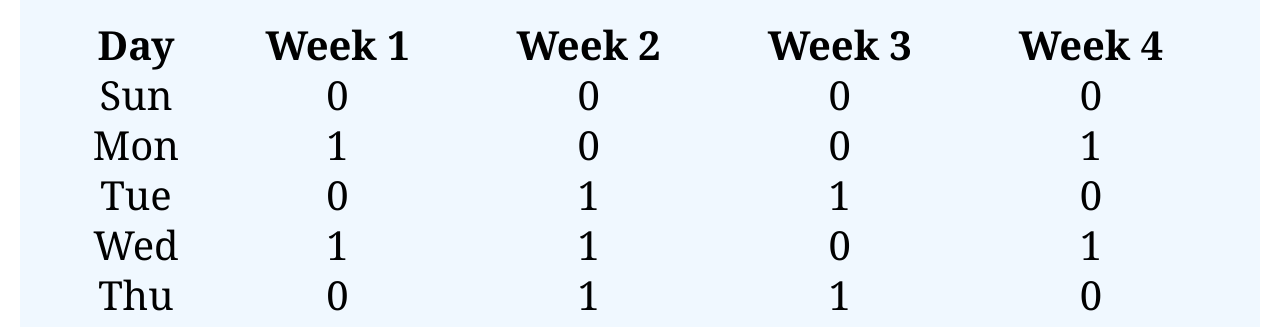
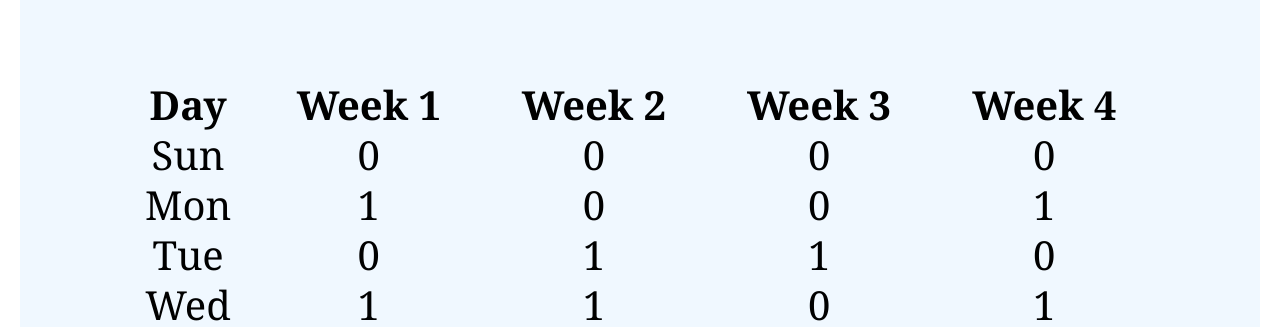
Before and after one commit to myCoalSmells/study_sync, a React (Create React App) app: page /profile in a window 1280 px wide. Shown: the part 608-935 px from the top of the page. Built offline with nearby package versions, Linux system fonts and the light colour scheme.

Commit message:
Changed the Schedule into a function
Better readability

```diff
--- a/src/ProfilePage.js
+++ b/src/ProfilePage.js
@@ -14,9 +14,40 @@ export default function ProfilePage() {
         make sure to send the student's data through to
         the EditProfilePage.
     */
-   const DAYS = 7;
-   const WEEKS = 4;
 
+    // generate the schedule table
+    function generateTableRows() {
+        const daysOfWeek = ['Sun', 'Mon', 'Tue', 'Wed', 'Thu', 'Fri', 'Sat'];
+        const tableRows = [];
+
+        for (let i = 0; i < daysOfWeek.length; i++) {
+            const day = daysOfWeek[i];
+            const availTimes = [];
+
+            // populate availability times for current day
+            for (let j = 0; j < 4; j++) {
+            const index = i + (j * 7);
+            availTimes.push(Student.availTime[index]);
+            }
+
+            // generate table row with availability times for current day
+            tableRows.push(
+            <tr key={day}>
+                <td className={styles.text}>{day}</td>
+                {availTimes.map((time, index) => (
+                <td key={index} className={`${styles.text} ${time ? styles.highlight : ''}`}>{time}</td>
+                ))}
+                <td></td>
+            </tr>
+            );
+        }
+
+        return tableRows;
+    }
+    const styles = {
+        text: PPMod.text,
+        highlight: PPMod.highlight,
+    };
 
 
     // Temp Student Data Format
@@ -55,6 +86,7 @@ export default function ProfilePage() {
             <p>
                 Schedule:
             </p>
+            <div className={PPMod.container}>
                 <table>
                     <thead>
                         <tr>
@@ -66,64 +98,10 @@ export default function ProfilePage() {
                         </tr>
                     </thead>
                     <tbody>
-                    <tr>
-                    <td className={PPMod.text}>Sun</td>
-                        <td className={PPMod.text}>{Student.availTime[0]}</td>
-                        <td className={PPMod.text}>{Student.availTime[7]}</td>
-                        <td className={PPMod.text}>{Student.availTime[14]}</td>
-                        <td className={PPMod.text}>{Student.availTime[21]}</td>
-                    <td></td>
-                    </tr>
-                    <tr>
-                    <td className={PPMod.text}>Mon</td>
-                        <td className={PPMod.text}>{Student.availTime[1]}</td>
-                        <td className={PPMod.text}>{Student.availTime[8]}</td>
-                        <td className={PPMod.text}>{Student.availTime[15]}</td>
-                        <td className={PPMod.text}>{Student.availTime[22]}</td>
-                    <td></td>
-                    </tr>
-                    <tr>
-                    <td className={PPMod.text}>Tue</td>
-                        <td className={PPMod.text}>{Student.availTime[2]}</td>
-                        <td className={PPMod.text}>{Student.availTime[9]}</td>
-                        <td className={PPMod.text}>{Student.availTime[16]}</td>
-                        <td className={PPMod.text}>{Student.availTime[23]}</td>
-                    <td></td>
-                    </tr>
-                    <tr>
-                    <td className={PPMod.text}>Wed</td>
-                        <td className={PPMod.text}>{Student.availTime[3]}</td>
-                        <td className={PPMod.text}>{Student.availTime[10]}</td>
-                        <td className={PPMod.text}>{Student.availTime[17]}</td>
-                        <td className={PPMod.text}>{Student.availTime[24]}</td>
-                    <td></td>
-                    </tr>
-                    <tr>
-                    <td className={PPMod.text}>Thu</td>
-                        <td className={PPMod.text}>{Student.availTime[4]}</td>
-                        <td className={PPMod.text}>{Student.availTime[11]}</td>
-                        <td className={PPMod.text}>{Student.availTime[18]}</td>
-                        <td className={PPMod.text}>{Student.availTime[25]}</td>
-                    <td></td>
-                    </tr>
-                    <tr>
-                    <td className={PPMod.text}>Fri</td>
-                        <td className={PPMod.text}>{Student.availTime[5]}</td>
-                        <td className={PPMod.text}>{Student.availTime[12]}</td>
-                        <td className={PPMod.text}>{Student.availTime[19]}</td>
-                        <td className={PPMod.text}>{Student.availTime[26]}</td>
-                    <td></td>
-                    </tr>
-                    <tr>
-                    <td className={PPMod.text}>Sat</td>
-                        <td className={PPMod.text}>{Student.availTime[6]}</td>
-                        <td className={PPMod.text}>{Student.availTime[13]}</td>
-                        <td className={PPMod.text}>{Student.availTime[20]}</td>
-                        <td className={PPMod.text}>{Student.availTime[27]}</td>
-                    <td></td>
-                    </tr>
+                        {generateTableRows()}
                     </tbody>
                 </table>
             </div>
+        </div>
     );
 }
```
Lines whose indentation alone changed are shown as unchanged.
